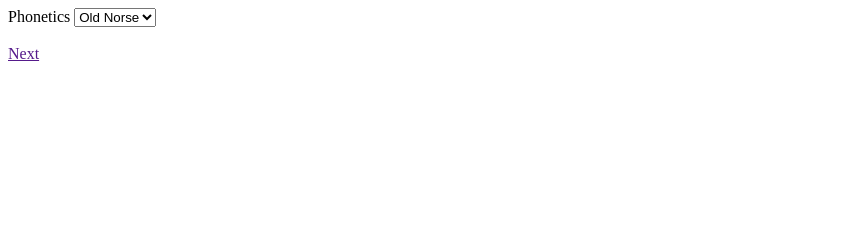
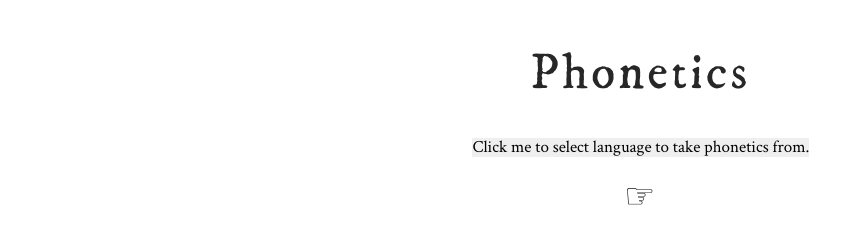
Before and after one commit to thaumatrge/wordsmith, a website: page index.html in a window 1280 px wide. Shown: the whole page, without its empty margins (0-864 px from the left). Drawn offline with nearby package versions, Linux system fonts and the light colour scheme.

Commit message:
Style + Minor + English Phonology
Styled document + Minor HTML tweaks + English phonology

```diff
--- a/index.html
+++ b/index.html
@@ -5,20 +5,24 @@
     <meta charset="UTF-8">
     <title>Wordsmith</title>
     <script src="index.js"></script>
+    <link rel="stylesheet" href="style.css">
     <meta http-equiv="Content-Security-Policy" content="script-src 'self' 'unsafe-inline';" />
 </head>
 
 <body style="background: white;">
-    <form></form>
-        <label for="phonetics">Phonetics</label>
+    <form>
+        <h1 style="top: 10%">Phonetics</h1>
         <select name="phonetics" id="phonetics">
+            <option value="n/a">Click me to select language to take phonetics from.</option>
             <option value="ol">Old Norse</option>
             <option value="en">English</option>
             <option value="sp">Spanish</option>
             <option value="fr">French</option>
         </select>
         <br><br>
-        <a href="" id="ph">Next</a>
+        <div class="bob-on-hover">
+            <a onclick="ph()">&#9758;</a>
+        </div>
     </form>
 </body>
 
--- a/index.js
+++ b/index.js
@@ -7,23 +7,25 @@ let adjectives = false;
 let pre_post_postions = false;
 let sentence_structure = false;
 
-var ph_pick = document.getElementById('ph');
-ph_pick.onclick = ph();
-
 function ph() {
     var ph = document.getElementById('phonetics');
     var ph_val = ph.value;
     if (ph_val == 'ol') {
         phonetics_v = ['i', 'ĩ', 'iː', 'ĩː', 'y', 'ỹ', 'yː', 'ỹː', '', '', 'u', 'ũ', 'uː', 'ũː', '\n','e', 'ẽ', 'eː', 'ẽː', 'ø', 'ø̃ ', 'øː', 'ø̃ː', '', '', 'o', 'õ', 'oː', 'õː', '\n', 'ɛ', 'ɛ̃', 'ɛː', 'ɛ̃ː', 'œ', 'œ̃', '', 'a', 'ã', 'aː', 'ãː', 'ɔ', 'ɔ̃', 'ɔː', 'ɔ̃ː'];
         phonetics_c = ['i','iː','y','yː',',','u','uː','\n','e','eː','ø','øː','','','o','oː','\n','ɛ','ɛː','','','a','aː','',''];
+        window.location.href = "";
     }
     else if (ph_val == 'en') {
-        phonetics = 'ol';
+        phonetics_v = ['ɪ','iː','ʊ','uː','','ɔː','\n','e','eə','ə','ɜː','ɒ','','\n','æ','','ʌ','','','ɑː','\n','eɪ','aɪ','ɔɪ','aʊ','əʊ','ɪə','ʊə','\n','(eɪə','aɪə','ɔɪə','aʊə','əʊə)'];
+        phonetics_c = ['m','','n','','','ŋ','','\n','p','','t','tʃ','','k','','\n','b','','d','dʒ','','g','','\n','f','θ','s','ʃ','','x','h','\n','v','ð','z','ʒ','','','h','\n','','','l','r','j','w',''];
     }
     else if (ph_val == 'sp') {
-        phonetics = 'ol';
+        phonetics_v = [];
+        phonetics_c = [];
     }
-    else if (ph_val == 'fr') {
-
+    else {
+        phonetics_v = [];
+        phonetics_c = [];
+        alert('Please select a valid option.')
     }
 }
--- /dev/null
+++ b/style.css
@@ -0,0 +1,105 @@
+@import url('https://fonts.googleapis.com/css2?family=Crimson+Text&family=IM+Fell+DW+Pica&display=swap');
+
+* {
+    outline: none !important;
+}
+
+body {
+    text-align: center;
+}
+
+form {
+    display: inline-block;
+}select {
+    font-family: 'Crimson Text';
+    border: none;
+    font-size: 17px;
+    -webkit-appearance: none;
+    -moz-appearance: none;
+    text-indent: 1px;
+    text-overflow: '';
+    text-align-last:center;
+}
+
+h1 {
+    font-weight: lighter;
+    letter-spacing: 3px;
+    color: #272727;
+    position: relative;
+    text-align: center;
+    font-size: 50px;
+    font-family: 'IM FELL DW Pica';
+}a {
+    font-family: 'Crimson Text';
+    text-decoration: none;
+    color: #272727;
+    font-size: 35px;
+    transition: color 0.5s;
+}a:hover {
+    color: #474747;
+    cursor: pointer;
+}
+
+@-webkit-keyframes bob-on-hover {
+0% {
+    -webkit-transform: translateX(-4px);
+    transform: translateX(-4px);
+}
+50% {
+    -webkit-transform: translateY(-4px);
+    transform: translateY(-4px);
+}
+100% {
+    -webkit-transform: translateX(-4px);
+    transform: translateX(-4px);
+}
+}
+@keyframes bob-on-hover {
+0% {
+    -webkit-transform: translateX(-4px);
+    transform: translateX(-4px);
+}
+50% {
+    -webkit-transform: translateY(0px);
+    transform: translateY(0px);
+}
+100% {
+    -webkit-transform: translateX(-4px);
+    transform: translateX(-4px);
+}
+}
+@-webkit-keyframes bob-on-hover-float {
+100% {
+    -webkit-transform: translateX(-4px);
+    transform: translateX(-4px);
+}
+}
+@keyframes bob-on-hover-float {
+100% {
+    -webkit-transform: translateX(-4px);
+    transform: translateX(-4px);
+}
+}
+.bob-on-hover {
+    display: inline-block;
+    vertical-align: middle;
+    -webkit-transform: perspective(1px) translateZ(0);
+    transform: perspective(1px) translateZ(0);
+    box-shadow: 0 0 1px rgba(0, 0, 0, 0);
+    }
+.bob-on-hover:hover, .bob-on-hover:focus, .bob-on-hover:active {
+    -webkit-animation-name: bob-on-hover-float, bob-on-hover;
+    animation-name: bob-on-hover-float, bob-on-hover;
+    -webkit-animation-duration: .3s, 1.5s;
+    animation-duration: .3s, 1.5s;
+    -webkit-animation-delay: 0s, .3s;
+    animation-delay: 0s, .3s;
+    -webkit-animation-timing-function: ease-out, ease-in-out;
+    animation-timing-function: ease-out, ease-in-out;
+    -webkit-animation-iteration-count: 1, infinite;
+    animation-iteration-count: 1, infinite;
+    -webkit-animation-fill-mode: forwards;
+    animation-fill-mode: forwards;
+    -webkit-animation-direction: normal, alternate;
+    animation-direction: normal, alternate;
+}
```
